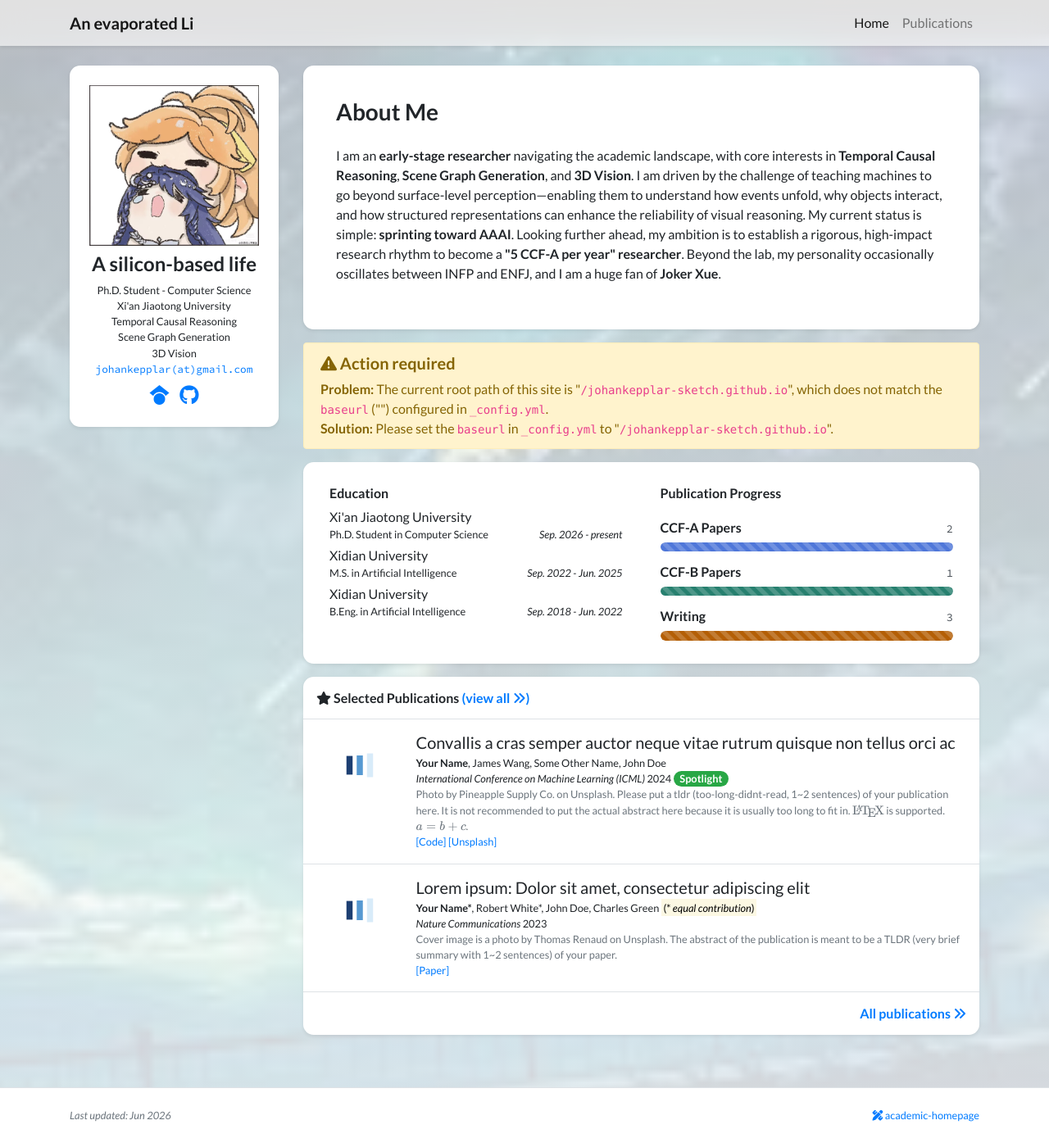
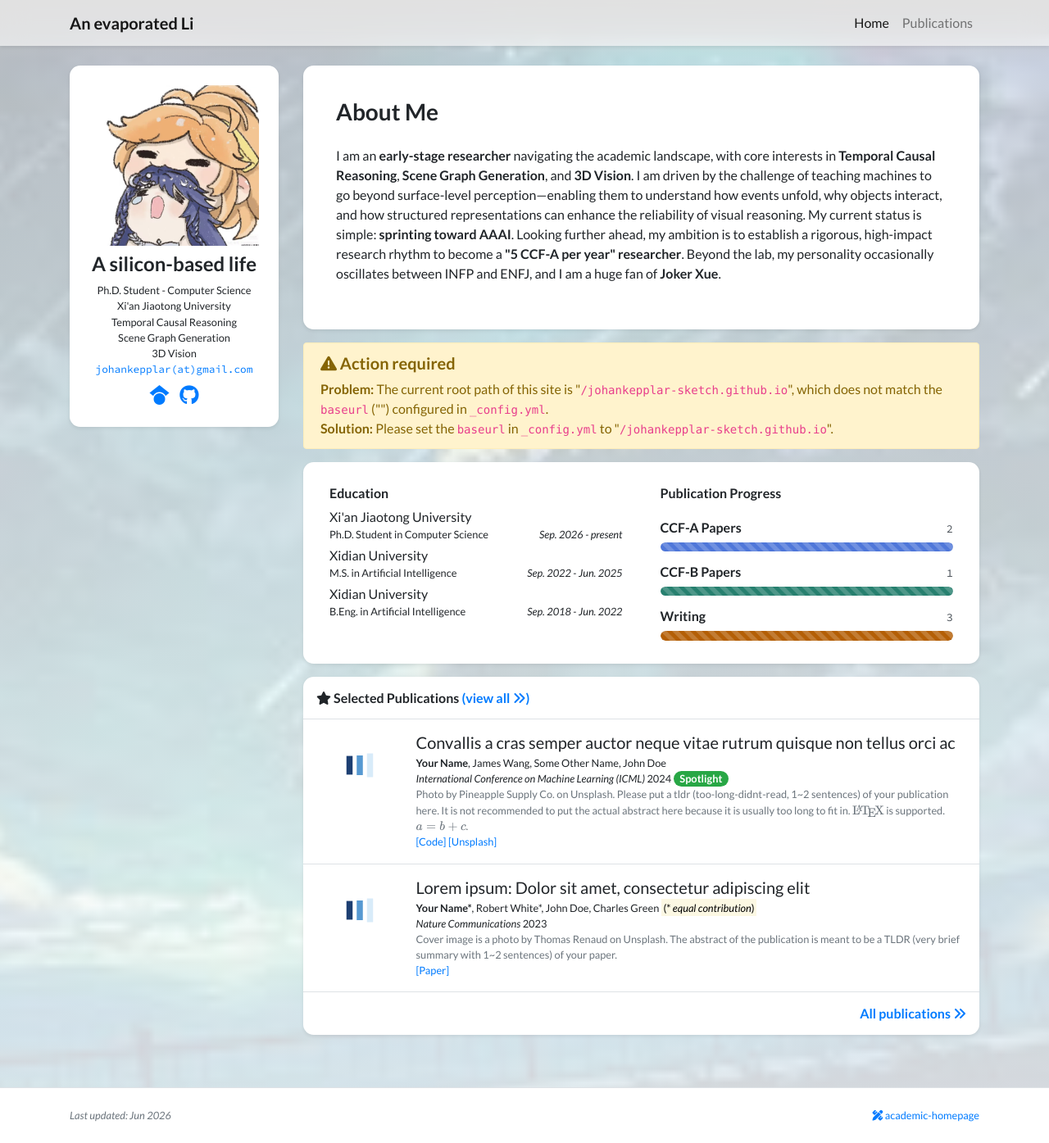
Before and after one commit to johankepplar-sketch/johankepplar-sketch.github.io, a Jekyll site: the page built from index.html, in a window 1280 px wide and 1395 px high. Shown: the whole window at 82% size. Built offline with Jekyll 4.4.1, drawn with Linux system fonts in a browser that asks for light colours; nearby versions of some CDN libraries; a style sheet for code colours, icons or effects is not loaded.

Commit message:
feat(homepage): update profile portrait

```diff
--- a/_data/profile.yml
+++ b/_data/profile.yml
@@ -26,7 +26,7 @@
     I am an <strong>early-stage researcher</strong> navigating the academic landscape, with core interests in <strong>Temporal Causal Reasoning</strong>, <strong>Scene Graph Generation</strong>, and <strong>3D Vision</strong>. I am driven by the challenge of teaching machines to go beyond surface-level perception&mdash;enabling them to understand how events unfold, why objects interact, and how structured representations can enhance the reliability of visual reasoning. My current status is simple: <strong>sprinting toward AAAI</strong>. Looking further ahead, my ambition is to establish a rigorous, high-impact research rhythm to become a <strong>"5 CCF-A per year" researcher</strong>. Beyond the lab, my personality occasionally oscillates between INFP and ENFJ, and I am a huge fan of <strong>Joker Xue</strong>.
   </p>
 
-portrait_url: /assets/images/photos/me.jpg
+portrait_url: /assets/images/photos/me1.jpg
 
 education:
   - name: Xi'an Jiaotong University
```
Also changed, not shown: assets/images/photos/me1.jpg (added).
